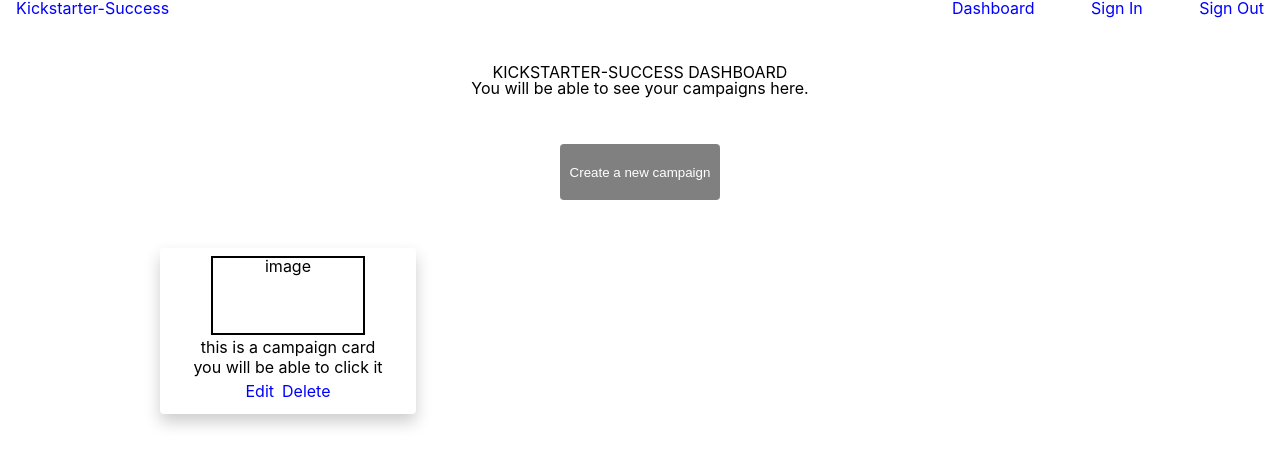
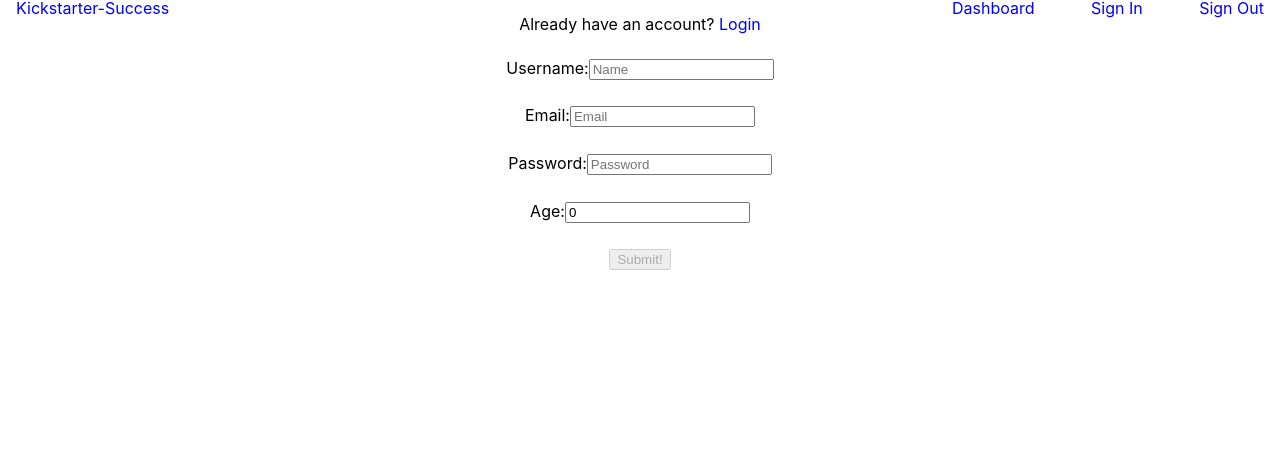
Before and after one commit to Kickstart-Sucess/Front-End, a React (Create React App) app in the folder front-end/: page /signup in a window 1280 px wide. Shown: the top 466 px of the page. Built offline with nearby package versions, Linux system fonts and the light colour scheme.

Commit message:
added sign in and login

```diff
--- a/front-end/src/App.js
+++ b/front-end/src/App.js
@@ -1,16 +1,21 @@
 import React from 'react';
 import logo from './logo.svg';
-import { Switch, Link, Route } from "react-router-dom"
+import { Switch, Link, Route } from "react-router-dom";
 import './App.css';
 
-import Header from "./components/Header/Header"
-import Dashboard from "./components/Dashboard/Dashboard"
+import Header from "./components/Header/Header";
+import Dashboard from "./components/Dashboard/Dashboard";
+import SignUp from "./components/SignUp/SignUp";
+import Login from "./components/SignUp/Login";
+
 
 function App() {
   return (
     <div className="App">
       <Header />
-      <Dashboard />
+      <Route exact path='/' component={Dashboard} />
+      <Route path='/signup' component={SignUp} />
+      <Route path='/login' component={Login} />
     </div>
   );
 }
--- a/front-end/src/components/Header/Header.js
+++ b/front-end/src/components/Header/Header.js
@@ -19,8 +19,8 @@ const Header = () => {
         Kickstarter-Success
       </a>
       <nav className="nav-links">
-        <a href="#">Dashboard</a>
-        <a href="#">Sign In</a>
+        <Link to='/'>Dashboard</Link>
+        <Link to='/login'>Sign In</Link>
         <a href="#">Sign Out</a>
       </nav>
     </div>
--- /dev/null
+++ b/front-end/src/components/SignUp/Login.js
@@ -0,0 +1,141 @@
+import React, {useState, useEffect} from 'react';
+import './SignUp.css';
+import * as Yup from "yup";
+import axios from 'axios'
+import { Link, Redirect } from 'react-router-dom';
+
+
+function Form( props) {
+
+    const [redirect, setRedirect] = useState(false);
+
+    const [errors, setErrors] = useState({
+        name: "",
+        email: "",
+        password: "",
+        age: 0
+      });
+      const [formState, setFormState] = useState({
+        name: "",
+        email: "",
+        password: "",
+        age: 0
+      });
+      const [buttonDisabled, setButtonDisabled] = useState(true);
+
+      const [post, setPost] = useState([]);
+
+    const formSchema = Yup.object().shape({
+        name: Yup
+        .string()
+        .min(3, "Username must be at least 3 characters long.")
+        .required("Must include username."),
+        password: Yup
+          .string()
+          .min(6, "Passwords must be at least 6 characters long.")
+          .required("Password is Required"),
+      });
+
+      useEffect(() => {
+        formSchema.isValid(formState).then(valid => {
+          setButtonDisabled(!valid);
+        });
+      }, [formState]);
+
+
+
+      const inputChange = e => {
+        e.persist();
+        Yup
+        .reach(formSchema, e.target.name)
+        .validate(e.target.value)
+        .then(valid => {
+          setErrors({
+            ...errors,
+            [e.target.name]: ""
+          });
+        })
+        .catch(err => {
+          setErrors({
+            ...errors,
+            [e.target.name]: err.errors[0]
+          });
+        });
+        setFormState({
+          ...formState,
+          [e.target.name]: e.target.type === 'number' ? parseInt(e.target.value) : e.target.value
+      })
+    };
+
+    const formSubmit = e => {
+        e.preventDefault();
+        setErrors({
+          ...errors,
+          name: 'Submitting. Please wait . . .'
+        });
+        console.log("submitted!");
+        const data = {"username": formState.name,
+        "password": formState.password,
+    };
+        axios
+          .post("https://kickstarter-success-bw.herokuapp.com/api/auth/login", data)
+          .then(res => {
+            setPost(res.data);
+            console.log("success!", res);
+            setFormState({name: "",
+            email: "",
+            password: "",
+            age: 0})
+            setErrors({
+              ...errors,
+              name: ''
+            });
+            setRedirect(true);
+
+          })
+          .catch(err => {
+
+            console.log(err.response)
+            setErrors({
+              ...errors,
+              name: err.response.data.message
+            });
+
+          }
+
+
+          );
+      };
+
+  if (redirect === true) {
+        return <Redirect to='/' />
+  }
+
+  return (
+    <form onSubmit={formSubmit}>
+    <label htmlFor="emailInput">
+      Don't have an account yet? <Link to='/signup'>Sign Up</Link><br/>
+
+      Username:
+      <input id="nameInput" type="name" name="name" placeholder="Name"  onChange={inputChange} value = {formState.name}/>
+    </label>
+
+
+    <br/>
+    <label htmlFor="passwordInput">
+      Password:
+      <input id="passwordInput" type="password" name="password" placeholder="Password"  onChange={inputChange} value = {formState.password}/>
+    </label>
+
+    <br/>
+    <button disabled = {buttonDisabled} >Submit!</button>
+    {errors.age.length > 0 ? (<p className="error">{errors.age}</p>) : null}
+    {errors.email.length > 0 ? (<p className="error">{errors.email}</p>) : null}
+    {errors.password.length > 0 ? (<p className="error">{errors.password}</p>) : null}
+    {errors.name.length > 0 ? (<p className="error">{errors.name}</p>) : null}
+
+  </form>
+  );
+}
+
+export default Form;
--- /dev/null
+++ b/front-end/src/components/SignUp/SignUp.css
@@ -0,0 +1,54 @@
+.App {
+  text-align: center;
+}
+
+.App-logo {
+  height: 40vmin;
+  pointer-events: none;
+}
+
+@media (prefers-reduced-motion: no-preference) {
+  .App-logo {
+    animation: App-logo-spin infinite 20s linear;
+  }
+}
+
+.App-header {
+  background-color: #282c34;
+  min-height: 100vh;
+  display: flex;
+  flex-direction: column;
+  align-items: center;
+  justify-content: center;
+  font-size: calc(10px + 2vmin);
+  color: white;
+}
+
+.App-link {
+  color: #61dafb;
+}
+
+@keyframes App-logo-spin {
+  from {
+    transform: rotate(0deg);
+  }
+  to {
+    transform: rotate(360deg);
+  }
+}
+input {
+  margin-top: 2em;
+}
+
+button{
+  margin-top: 2em;
+}
+.error{
+  color: red;
+}
+
+.User{
+  background-color: goldenrod;
+  border: 2px solid black;
+  margin-top: 2em;
+}
--- /dev/null
+++ b/front-end/src/components/SignUp/SignUp.js
@@ -0,0 +1,162 @@
+import React, {useState, useEffect} from 'react';
+import './SignUp.css';
+import * as Yup from "yup";
+import axios from 'axios'
+import { Link, Redirect } from "react-router-dom";
+
+
+function SignUp() {
+
+  const [redirect, setRedirect] = useState(false);
+
+    const [errors, setErrors] = useState({
+        name: "",
+        email: "",
+        password: "",
+        age: 0
+      });
+      const [formState, setFormState] = useState({
+        name: "",
+        email: "",
+        password: "",
+        age: 0
+      });
+      const [buttonDisabled, setButtonDisabled] = useState(true);
+
+      const [post, setPost] = useState([]);
+
+    const formSchema = Yup.object().shape({
+        name: Yup
+        .string()
+        .min(3, "Username must be at least 3 characters long.")
+        .required("Must include username."),
+        email: Yup
+          .string()
+          .email("Must be a valid email address.")
+          .required("Must include email address."),
+        password: Yup
+          .string()
+          .min(6, "Passwords must be at least 6 characters long.")
+          .required("Password is Required"),
+        age: Yup
+        .number()
+        .required("Age is required"),
+      });
+
+      useEffect(() => {
+        formSchema.isValid(formState).then(valid => {
+          setButtonDisabled(!valid);
+        });
+      }, [formState]);
+
+
+
+      const inputChange = e => {
+        e.persist();
+        Yup
+        .reach(formSchema, e.target.name)
+        .validate(e.target.value)
+        .then(valid => {
+          setErrors({
+            ...errors,
+            [e.target.name]: ""
+          });
+        })
+        .catch(err => {
+          setErrors({
+            ...errors,
+            [e.target.name]: err.errors[0]
+          });
+        });
+        setFormState({
+          ...formState,
+          [e.target.name]: e.target.type === 'number' ? parseInt(e.target.value) : e.target.value
+      })
+    };
+
+    const formSubmit = e => {
+        e.preventDefault();
+        setErrors({
+          ...errors,
+          name: 'Submitting. Please wait . . . '
+        });
+        console.log("submitted!");
+        const data = {"username": formState.name,
+        "password": formState.password,
+        "age": formState.age,
+        "email": formState.email};
+        axios
+          .post("https://kickstarter-success-bw.herokuapp.com/api/auth/register", data)
+          .then(res => {
+            setPost(res.data);
+            console.log("success!", res);
+            setFormState({name: "",
+            email: "",
+            password: "",
+            age: 0})
+            setErrors({
+              ...errors,
+              name: ''
+            });
+            setRedirect(true);
+
+          })
+          .catch(err => {
+
+            console.log(err.response)
+            setErrors({
+              ...errors,
+              name: err.response.data.message
+            });
+
+          }
+
+
+          );
+      };
+
+  if (redirect === true) {
+    return <Redirect to='/' />
+  }
+
+  return (
+
+
+    <form onSubmit={formSubmit}>
+    Already have an account? <Link to='/login'>Login</Link><br/>
+
+    <label htmlFor="emailInput">
+      Username:
+      <input id="nameInput" type="name" name="name" placeholder="Name"  onChange={inputChange} value = {formState.name}/>
+    </label>
+
+    <br/>
+    <label htmlFor="emailInput">
+      Email:
+      <input id="emailInput" type="email" name="email" placeholder="Email"  onChange={inputChange} value = {formState.email}/>
+    </label>
+
+    <br/>
+    <label htmlFor="passwordInput">
+      Password:
+      <input id="passwordInput" type="password" name="password" placeholder="Password"  onChange={inputChange} value = {formState.password}/>
+    </label>
+
+    <br/>
+    <label htmlFor="age">
+      Age:
+      <input id="age" type="number" name="age" placeholder='Age'  onChange={inputChange} value = {formState.age}/>
+    </label>
+
+    <br/>
+    <button disabled = {buttonDisabled} >Submit!</button>
+    {errors.age.length > 0 ? (<p className="error">{errors.age}</p>) : null}
+    {errors.email.length > 0 ? (<p className="error">{errors.email}</p>) : null}
+    {errors.password.length > 0 ? (<p className="error">{errors.password}</p>) : null}
+    {errors.name.length > 0 ? (<p className="error">{errors.name}</p>) : null}
+
+  </form>
+  );
+}
+
+export default SignUp;
```
